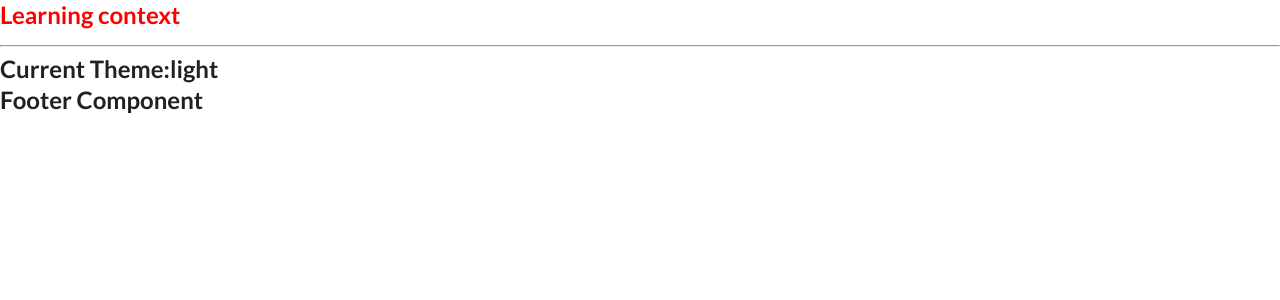
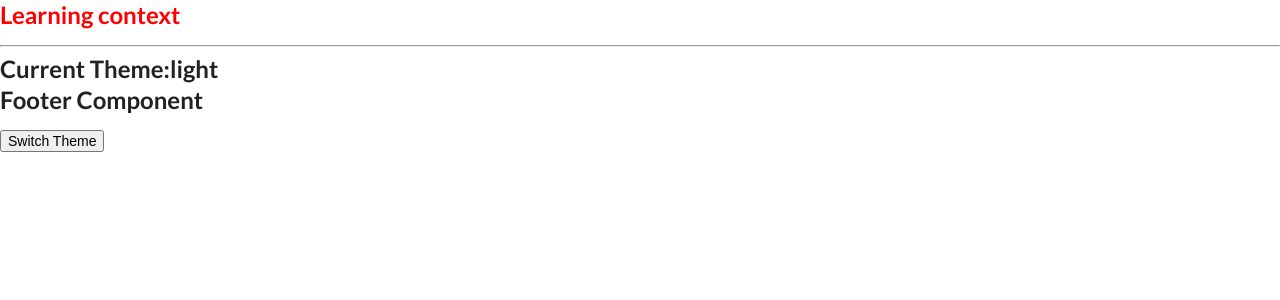
Before and after one commit to fatihece/context-template, a React (Create React App) app: page / in a window 1280 px wide. Shown: the top 300 px of the page. Built offline with nearby package versions, Linux system fonts and the light colour scheme.

Commit message:
created SwitchTheme

```diff
--- a/src/App.js
+++ b/src/App.js
@@ -9,7 +9,7 @@ const App = () => {
             <h2 style={{ color: "red" }}>Learning context </h2>
             <hr/>
             <Header theme={theme} setTheme={ setTheme}/>
-            <Footer />
+            <Footer theme={theme} setTheme={ setTheme}/>
         </div>
     )
 }
--- a/src/Footer.js
+++ b/src/Footer.js
@@ -1,9 +1,11 @@
 import React from 'react'
+import SwitchTheme from './SwitchTheme'
 
-const Footer = () => {
+const Footer = ({theme, setTheme}) => {
     return (
         <div>
             <h2>Footer Component</h2>
+            <SwitchTheme theme={theme} setTheme={setTheme}/>
         </div>
     )
 }
--- /dev/null
+++ b/src/SwitchTheme.js
@@ -0,0 +1,16 @@
+import React from 'react'
+
+const SwitchTheme = ({theme, setTheme}) => {
+
+    const changeTheme = () => {
+    setTheme(theme==="light" ? "dark" : "light")
+}
+
+    return (
+        <div>
+            <button onClick={changeTheme}>Switch Theme</button>
+        </div>
+    )
+}
+
+    export default SwitchTheme;
```
Also changed, not shown: src/style.css (added).
